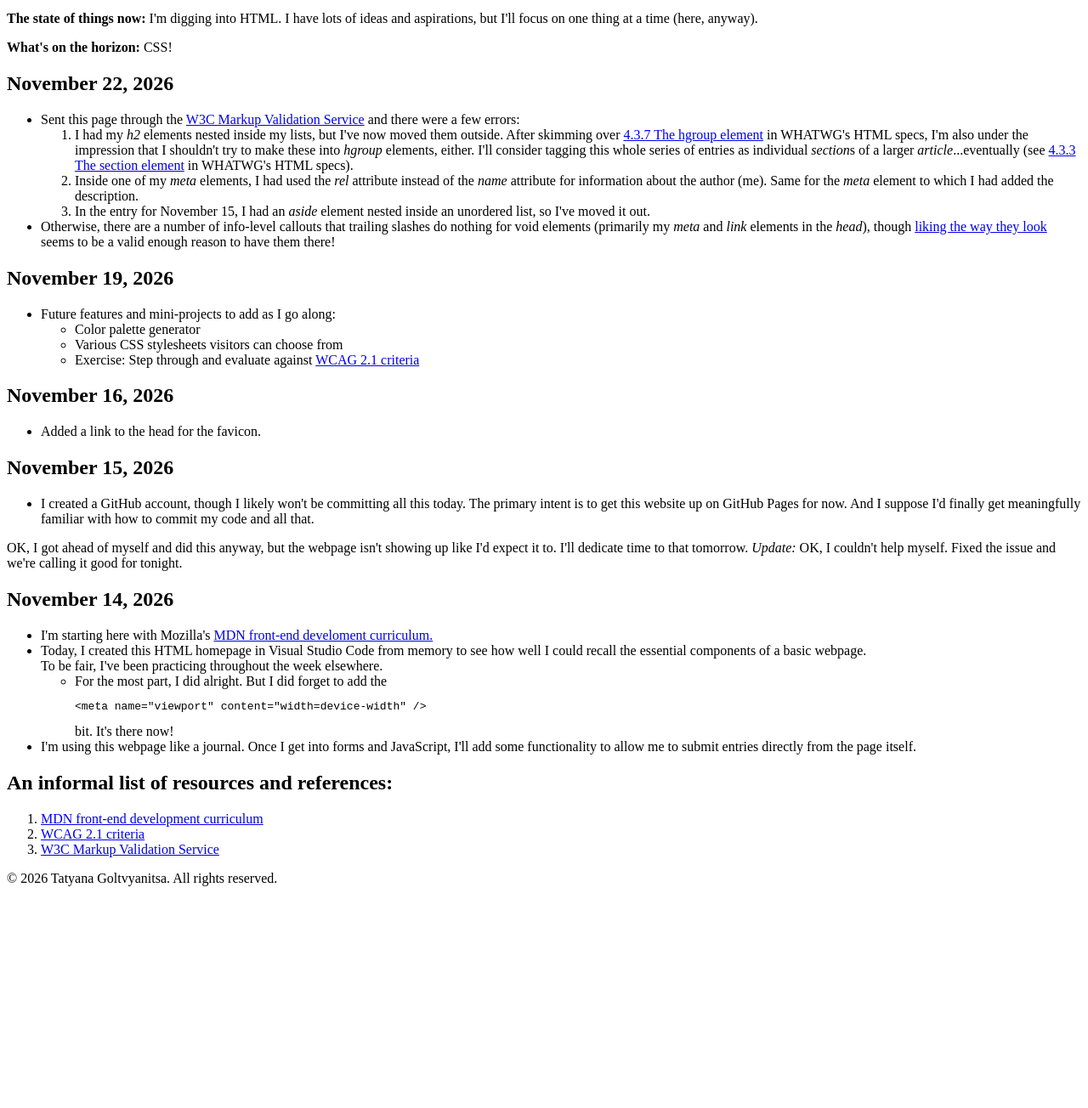
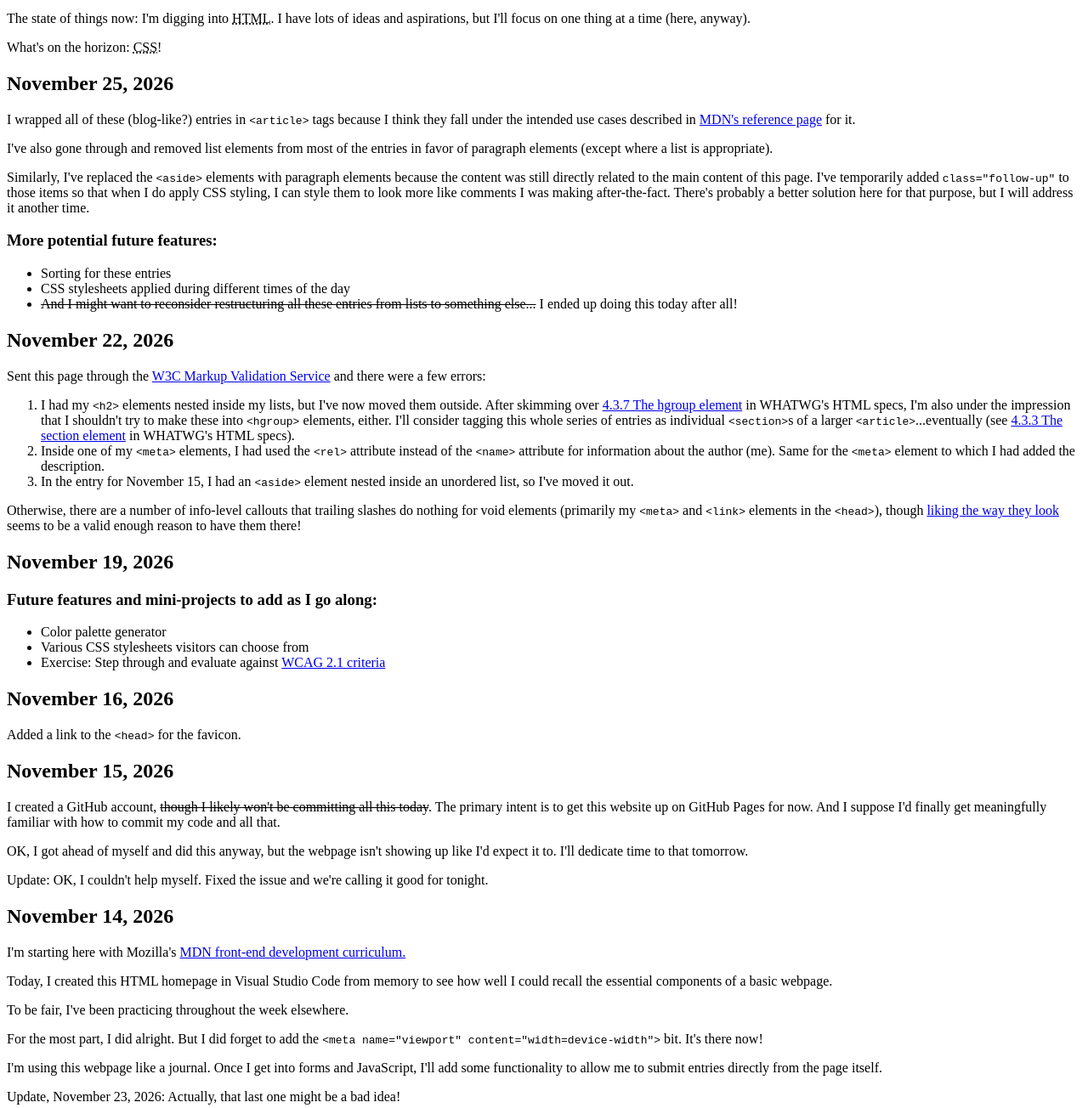
Before and after one commit to tgoltvyanitsa/tgoltvyanitsa.github.io, a plain HTML site: page index.html in a window 1280 px wide. Shown: the part 101-1405 px from the top of the page at 85% size. Before the commit the page ends 1152 px from the top, so only its background shows below. Drawn offline with Linux system fonts and the light colour scheme.

Commit message:
Refactored(?) some more of the HTML
Wrapped daily entries in <article> tags. Replaced certain list elements and <aside>s with paragraph tags instead.

```diff
--- a/index.html
+++ b/index.html
@@ -11,48 +11,59 @@
     <body>
         <h1>This is a journal.</h1>
         <p>Hi there. This website follows my progress as I re-learn and expand upon web dev technologies and more. I'm building it as I go along as an exercise in applying those concepts. Expect mistakes!</p>
-        <p><strong>The state of things now:</strong> I'm digging into HTML. I have lots of ideas and aspirations, but I'll focus on one thing at a time (here, anyway).</p>
-        <p><strong>What's on the horizon:</strong> CSS!</p>
+        <p>The state of things now: I'm digging into <abbr title="HyperText Markup Language">HTML</abbr>. I have lots of ideas and aspirations, but I'll focus on one thing at a time (here, anyway).</p>
+        <p>What's on the horizon: <abbr title="Cascading Style Sheets">CSS</abbr>!</p>
+        <article>
+            <h2>November 25, 2026</h2>
+            <p>I wrapped all of these (blog-like?) entries in <code>&lt;article&gt;</code> tags because I think they fall under the intended use cases described in <a href="https://developer.mozilla.org/en-US/docs/Web/HTML/Reference/Elements/article" title="&lt;article&gt; HTML article contents element">MDN's reference page</a> for it.</p>
+            <p>I've also gone through and removed list elements from most of the entries in favor of paragraph elements (except where a list is appropriate).</p>
+            <p>Similarly, I've replaced the <code>&lt;aside&gt;</code> elements with paragraph elements because the content was still directly related to the main content of this page. I've temporarily added <code>class="follow-up"</code> to those items so that when I do apply CSS styling, I can style them to look more like comments I was making after-the-fact. There's probably a better solution here for that purpose, but I will address it another time.</p>
+            <h3>More potential future features:</h3>
+                <ul>
+                    <li>Sorting for these entries</li>
+                    <li>CSS stylesheets applied during different times of the day</li>
+                    <li><del>And I might want to reconsider restructuring all these entries from lists to something else...</del> I ended up doing this today after all!</li>
+                </ul>
+        </article>
+        <article>
             <h2>November 22, 2026</h2>
-        <ul>
-            <li>Sent this page through the <a href="https://validator.w3.org/">W3C Markup Validation Service</a> and there were a few errors:
+                <p>Sent this page through the <a href="https://validator.w3.org/">W3C Markup Validation Service</a> and there were a few errors:</p>
                     <ol>
-                    <li>I had my <em>h2</em> elements nested inside my lists, but I've now moved them outside. After skimming over <a href="https://html.spec.whatwg.org/#the-hgroup-element">4.3.7 The hgroup element</a> in WHATWG's HTML specs, I'm also under the impression that I shouldn't try to make these into <em>hgroup</em> elements, either. I'll consider tagging this whole series of entries as individual <em>section</em>s of a larger <em>article</em>...eventually (see <a href="https://html.spec.whatwg.org/#the-hgroup-element">4.3.3 The section element</a> in WHATWG's HTML specs).</li>
-                    <li>Inside one of my <em>meta</em> elements, I had used the <em>rel</em> attribute instead of the <em>name</em> attribute for information about the author (me). Same for the <em>meta</em> element to which I had added the description.</li>
-                    <li>In the entry for November 15, I had an <em>aside</em> element nested inside an unordered list, so I've moved it out.</li>
+                        <li>I had my <code>&lt;h2&gt;</code> elements nested inside my lists, but I've now moved them outside. After skimming over <a href="https://html.spec.whatwg.org/#the-hgroup-element">4.3.7 The hgroup element</a> in WHATWG's HTML specs, I'm also under the impression that I shouldn't try to make these into <code>&lt;hgroup&gt;</code> elements, either. I'll consider tagging this whole series of entries as individual <code>&lt;section&gt;</code>s of a larger <code>&lt;article&gt;</code>...eventually (see <a href="https://html.spec.whatwg.org/#the-hgroup-element">4.3.3 The section element</a> in WHATWG's HTML specs).</li>
+                        <li>Inside one of my <code>&lt;meta&gt;</code> elements, I had used the <code>&lt;rel&gt;</code> attribute instead of the <code>&lt;name&gt;</code> attribute for information about the author (me). Same for the <code>&lt;meta&gt;</code> element to which I had added the description.</li>
+                        <li>In the entry for November 15, I had an <code>&lt;aside&gt;</code> element nested inside an unordered list, so I've moved it out.</li>
                     </ol>
-            </li>
-            <li>Otherwise, there are a number of info-level callouts that trailing slashes do nothing for void elements (primarily my <em>meta</em> and <em>link</em> elements in the <em>head</em>), though <a href="https://github.com/validator/validator/wiki/Markup-%C2%BB-Void-elements#trailing-slashes-directly-preceded-by-unquoted-attribute-values:~:text=%E2%9C%85%20I%20use%20a%20trailing%20slash%20because%20I%20like%20how%20it%20looks.">liking the way they look</a> seems to be a valid enough reason to have them there!</li>
-        </ul>
+                <p>Otherwise, there are a number of info-level callouts that trailing slashes do nothing for void elements (primarily my <code>&lt;meta&gt;</code> and <code>&lt;link&gt;</code> elements in the <code>&lt;head&gt;</code>), though <a href="https://github.com/validator/validator/wiki/Markup-%C2%BB-Void-elements#trailing-slashes-directly-preceded-by-unquoted-attribute-values:~:text=%E2%9C%85%20I%20use%20a%20trailing%20slash%20because%20I%20like%20how%20it%20looks.">liking the way they look</a> seems to be a valid enough reason to have them there!</p>
+        </article>
+        <article>
             <h2>November 19, 2026</h2>
-        <ul>
-            <li>Future features and mini-projects to add as I go along:
+                <h3>Future features and mini-projects to add as I go along:</h3>
                     <ul>
                         <li>Color palette generator</li>
                         <li>Various CSS stylesheets visitors can choose from</li>
                         <li>Exercise: Step through and evaluate against <a href="https://www.w3.org/TR/WCAG21/">WCAG 2.1 criteria</a></li>
                     </ul>
-            </li>
-        </ul>
+        </article>
+        <article>
             <h2>November 16, 2026</h2>
-        <ul>
-            <li>Added a link to the head for the favicon.</li>
-        </ul>
+                <p>Added a link to the <code>&lt;head&gt;</code> for the favicon.</p>
+        </article>
+        <article>
             <h2>November 15, 2026</h2>
-        <ul>
-            <li>I created a GitHub account, though I likely won't be committing all this today. The primary intent is to get this website up on GitHub Pages for now. And I suppose I'd finally get meaningfully familiar with how to commit my code and all that.</li>
-        </ul>
-        <aside>OK, I got ahead of myself and did this anyway, but the webpage isn't showing up like I'd expect it to. I'll dedicate time to that tomorrow. <em>Update:</em> OK, I couldn't help myself. Fixed the issue and we're calling it good for tonight.</aside>
+                <p>I created a GitHub account, <del>though I likely won't be committing all this today</del>. The primary intent is to get this website up on GitHub Pages for now. And I suppose I'd finally get meaningfully familiar with how to commit my code and all that.</p>
+            <p class="follow-up">OK, I got ahead of myself and did this anyway, but the webpage isn't showing up like I'd expect it to. I'll dedicate time to that tomorrow.</p>
+            <p class="follow-up">Update: OK, I couldn't help myself. Fixed the issue and we're calling it good for tonight.</p>
+        </article>
+        <article>
             <h2>November 14, 2026</h2>
-        <ul>
-            <li>I'm starting here with Mozilla's <a href="https://developer.mozilla.org/en-US/curriculum/about-curriculum/">MDN front-end develoment curriculum.</a></li>
-            <li>Today, I created this HTML homepage in Visual Studio Code from memory to see how well I could recall the essential components of a basic webpage.<aside>To be fair, I've been practicing throughout the week elsewhere.</aside>
+                <p>I'm starting here with Mozilla's <a href="https://developer.mozilla.org/en-US/curriculum/about-curriculum/">MDN front-end development curriculum.</a></p>
+                <p>Today, I created this HTML homepage in Visual Studio Code from memory to see how well I could recall the essential components of a basic webpage.</p>
+                <p class="follow-up">To be fair, I've been practicing throughout the week elsewhere.</p>
                 <!-- At the time I added this entry, I didn't recall how to add nested list elements. A quick search the following day reminded me that I'd need to add *another* <ul> element inside my existing <ul> element. -->
-            <ul>
-                <li>For the most part, I did alright. But I did forget to add the <pre>&lt;meta name="viewport" content="width=device-width" /&gt;</pre> bit. It's there now!</li>
-            </ul>
-            <li>I'm using this webpage like a journal. Once I get into forms and JavaScript, I'll add some functionality to allow me to submit entries directly from the page itself.</li>
-        </ul>
+                <p>For the most part, I did alright. But I did forget to add the <code>&lt;meta name="viewport" content="width=device-width"&gt;</code> bit. It's there now!</p>
+                <p>I'm using this webpage like a journal. Once I get into forms and JavaScript, I'll add some functionality to allow me to submit entries directly from the page itself.</p>
+                <p class="follow-up">Update, November 23, 2026: Actually, that last one might be a bad idea!</p>
+        </article>
         <h2>An informal list of resources and references:</h2>
         <ol>
             <li><a href="https://developer.mozilla.org/en-US/curriculum/">MDN front-end development curriculum</a></li>
```
Lines whose indentation alone changed are shown as unchanged.
